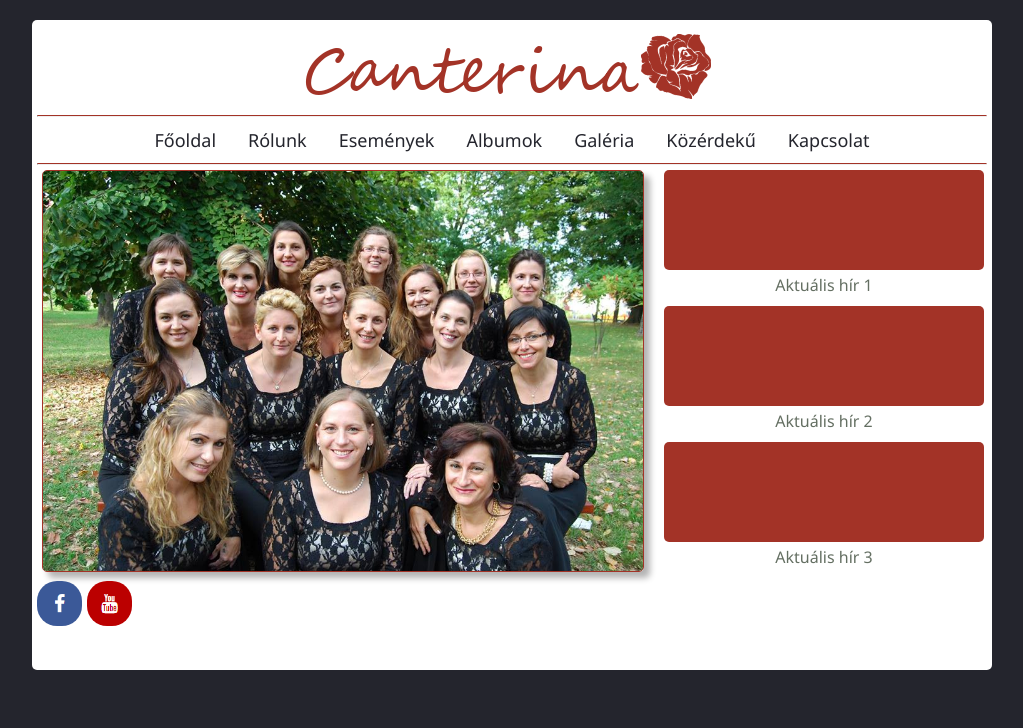
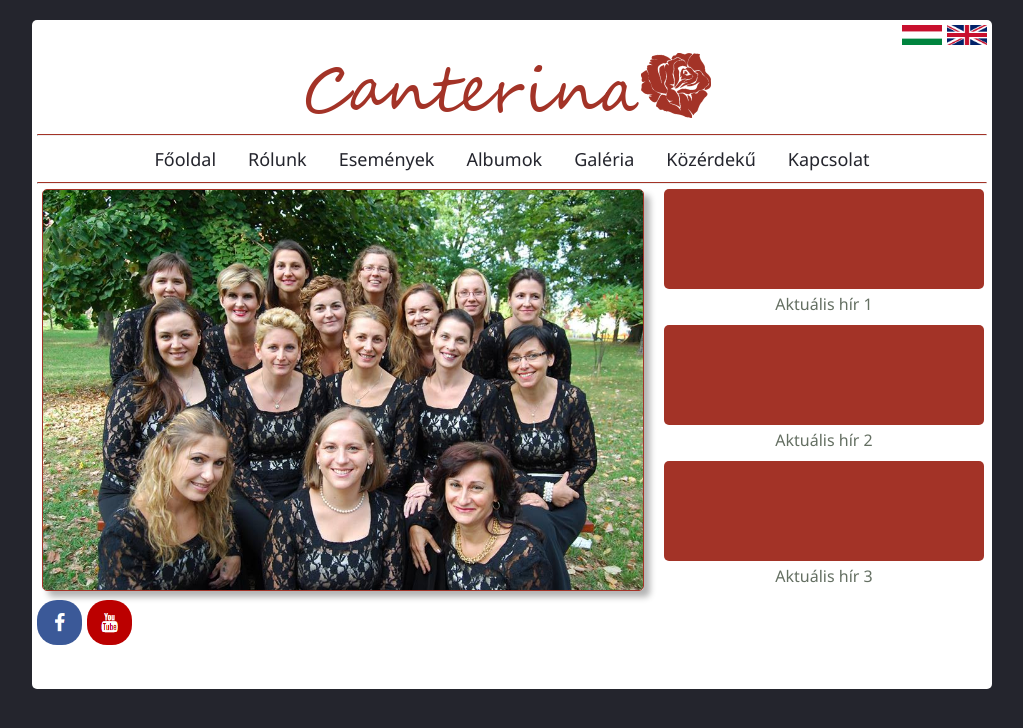
Before and after one commit to Szeba25/CanterinaVue, a Vue app: page /#/ in a window 1280 px wide. Shown: the top 728 px of the page, without its empty margins (128-1151 px from the left). Built offline with nearby package versions, Linux system fonts and the light colour scheme.

Commit message:
Added language selectors

```diff
--- a/src/App.vue
+++ b/src/App.vue
@@ -1,17 +1,21 @@
 <template>
     <div class="main-layout">
         <div>
+            <div class="main-lang-container">
+                <img class="main-lang-item" src="@/assets/hu.png" @click="changeLanguage('hu')">
+                <img class="main-lang-item" src="@/assets/en.png" @click="changeLanguage('en')">
+            </div>
             <img class="main-logo" src="@/assets/logo.png">
             <hr>
         </div>
         <div class="main-menu">
             <router-link to="/"><p class="main-menu-point">{{ $t("menu.main") }}</p></router-link>
             <div class="dropdown">
-                <router-link to="/"><p class="main-menu-point">{{ $t("menu.about") }}</p></router-link>
+                <router-link to="/"><p class="main-menu-point">{{ $t("menu.about.main") }}</p></router-link>
                 <div class="dropdown-content">
-                    <router-link to="/"><p class="dropdown-menu-point">Link 1</p></router-link>
-                    <router-link to="/"><p class="dropdown-menu-point">Link 2</p></router-link>
-                    <router-link to="/"><p class="dropdown-menu-point">Link 3</p></router-link>
+                    <router-link to="/"><p class="dropdown-menu-point">{{ $t("menu.about.members") }}</p></router-link>
+                    <router-link to="/"><p class="dropdown-menu-point">{{ $t("menu.about.singers") }}</p></router-link>
+                    <router-link to="/"><p class="dropdown-menu-point">{{ $t("menu.about.conductors") }}</p></router-link>
                 </div>
             </div>
             <router-link to="/"><p class="main-menu-point">{{ $t("menu.events") }}</p></router-link>
@@ -29,7 +33,13 @@
 
 <script>
 export default {
-    name: 'App'
+    name: 'App',
+
+    methods: {
+        changeLanguage(code) {
+            this.$i18n.locale = code;
+        }
+    }
 }
 </script>
 
@@ -71,7 +81,22 @@
     margin: 5px 5px;
 }
 
+.main-lang-container {
+    float: right;
+}
+
+.main-lang-item {
+    width: 40px;
+    height: 20px;
+    margin: 5px 5px 0px 0px;
+}
+
+.main-lang-item:hover {
+    cursor: pointer;
+}
+
 .main-logo {
+    clear: both;
     display: block;
     margin: 10px auto;
 }
@@ -88,7 +113,13 @@
 
 .main-menu {
     display: grid;
-    grid-template-columns: min-content min-content min-content min-content min-content min-content min-content;
+    grid-template-columns: min-content
+                           min-content
+                           min-content
+                           min-content
+                           min-content
+                           min-content
+                           min-content;
     grid-gap: 20px;
     padding: 0px;
     text-align: center;
--- a/src/components/HelloWorld.vue
+++ b/src/components/HelloWorld.vue
@@ -13,15 +13,15 @@
         <div>
             <div class="mainpage-news">
                 <img class="mainpage-news-img" src="@/assets/actual.png">
-                <p class="mainpage-news-txt">Aktuális hír 1</p>
+                <p class="mainpage-news-txt">{{ $t("tmp.news1") }}</p>
             </div>
             <div class="mainpage-news">
                 <img class="mainpage-news-img" src="@/assets/actual.png">
-                <p class="mainpage-news-txt">Aktuális hír 2</p>
+                <p class="mainpage-news-txt">{{ $t("tmp.news2") }}</p>
             </div>
             <div class="mainpage-news">
                 <img class="mainpage-news-img" src="@/assets/actual.png">
-                <p class="mainpage-news-txt">Aktuális hír 3</p>
+                <p class="mainpage-news-txt">{{ $t("tmp.news3") }}</p>
             </div>
         </div>
     </div>
--- a/src/main.js
+++ b/src/main.js
@@ -38,23 +38,43 @@
     en: {
         menu: {
             main: "Main",
-            about: "About",
+            about: {
+                main: "About",
+                members: "Members",
+                singers: "Singers",
+                conductors: "Conductors"
+            },
             events: "Events",
             albums: "Albums",
             gallery: "Gallery",
             public: "Public",
             contact: "Contact"
+        },
+        tmp: {
+            news1: "Actual news 1",
+            news2: "Actual news 2",
+            news3: "Actual news 3"
         }
     },
     hu: {
         menu: {
             main: "Főoldal",
-            about: "Rólunk",
+            about: {
+                main: "Rólunk",
+                members: "Tagok",
+                singers: "Énekesek",
+                conductors: "Karnagyok"
+            },
             events: "Események",
             albums: "Albumok",
             gallery: "Galéria",
             public: "Közérdekű",
             contact: "Kapcsolat"
+        },
+        tmp: {
+            news1: "Aktuális hír 1",
+            news2: "Aktuális hír 2",
+            news3: "Aktuális hír 3"
         }
     }
 };
```
Also changed, not shown: src/assets/en.png (added), src/assets/hu.png (added).
